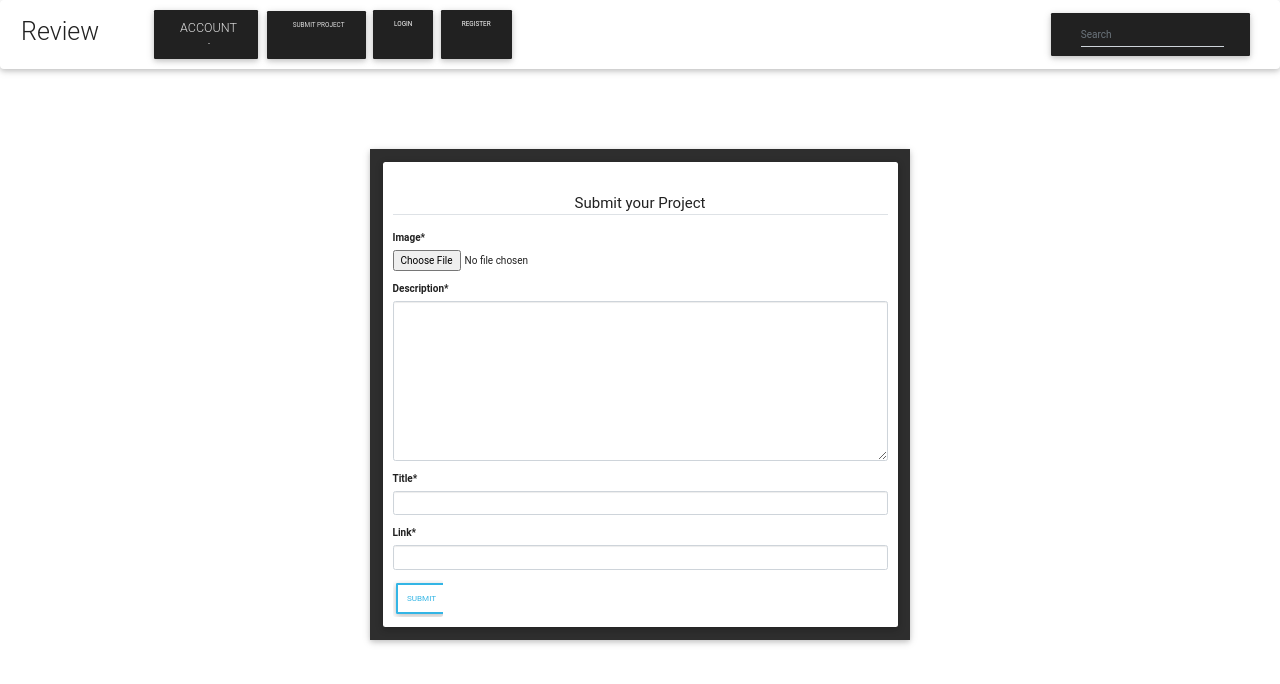
After one commit to Atienodolphine01/Studentsprojects, a Django app: page /new-project/ in a window 1280 px wide. The commit adds this page. Shown: the top 684 px of the page. Run offline with Django 3.2, Linux system fonts and the light colour scheme; some libraries are stand-ins or nearby versions.

Commit message:
edit createproject.html

```diff
--- /dev/null
+++ b/projectapp/templates/createproject.html
@@ -0,0 +1,29 @@
+{% extends 'base.html'%}
+{% load crispy_forms_tags %}
+
+{% block content %}
+<div class="container content pt-5">
+    <div class="row">
+        <div class="col-md-3"></div>
+        <div class="col-md-6 mt-5">
+            <div class="card">
+                <div class="card-body btn-elegant">
+                    <div class="card  pl-3 pr-3 text-black">
+                        <form action="" class="text-dark"  method="post" enctype="multipart/form-data">
+                            {% csrf_token %}
+                            <div class="form-group">
+                                <legend class="border-bottom mb-4 text-center text-dark mt-5"> Submit your Project</legend>
+                                {{form|crispy}}
+                            </div>
+                            <div class="form-group">
+                                <input type="submit" class="btn btn-outline-info w-100 pl-2 pr-2"  value="SUBMIT">
+                            </div>
+                        </form>
+                    </div>
+                </div>
+            </div>
+        </div>
+        <div class="col-md-3"></div>
+    </div>
+</div>
+{% endblock %}
--- a/projectapp/templates/search.html
+++ b/projectapp/templates/search.html
@@ -1,6 +1,8 @@
 {% extends 'base.html'%}
 {% load crispy_forms_tags %}
-% block content %}
+
+
+{% block content %}
 <div class="container content">
     <div class="row">
         <div class="row">
```
Also changed, not shown: media/profile_photos/type.jpeg (added), projectapp/templates/project.html (added).
